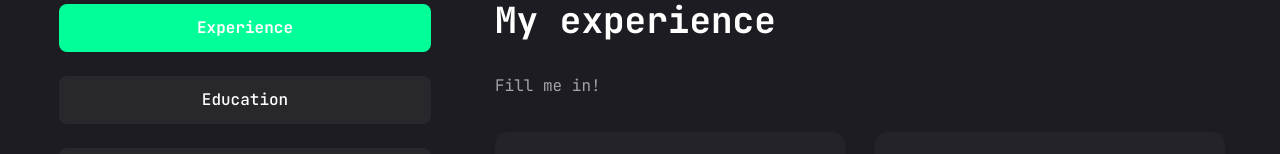
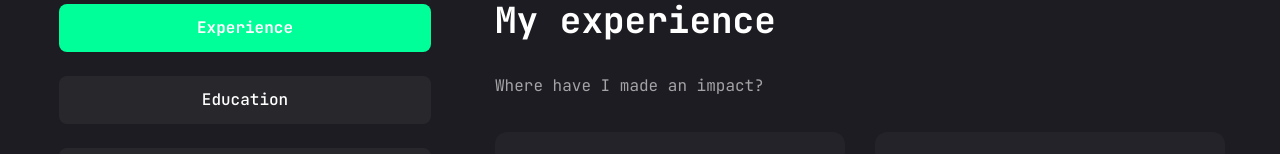
Before and after one commit to JustinhSE/portfolio, a Next.js app: page /resume in a window 1280 px wide. Shown: the part 180-334 px from the top of the page. Built offline with nearby package versions, Linux system fonts and the light colour scheme.

Commit message:
fixed msg

```diff
--- a/app/resume/page.jsx
+++ b/app/resume/page.jsx
@@ -30,7 +30,7 @@ const about = {
 const experience = {
   icon: "/assests/resume/badge.svg",
   title: "My experience",
-  description: "Fill me in!",
+  description: "Where have I made an impact?",
   items: [
     {
       image: "/images.png",
```
